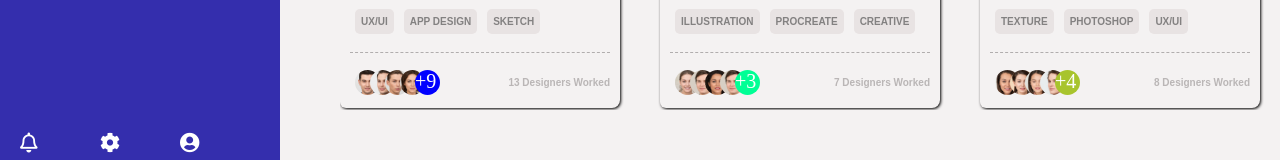
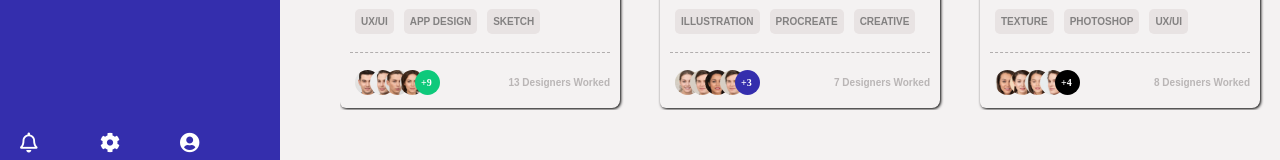
Before and after one commit to pavinane/DesigTask, a React (Create React App) app: page / in a window 1280 px wide. Shown: the part 557-717 px from the top of the page. Built offline with nearby package versions, Linux system fonts and the light colour scheme.

Commit message:
work-card had some changes

```diff
--- a/src/Leftcard.jsx
+++ b/src/Leftcard.jsx
@@ -185,7 +185,7 @@ const Card = ({ card }) => (
                             <img  id="worker4"src={cd.wrk4} alt=""/>
 
 
-                        <h1 id={cd.id}>{cd.num}</h1>
+                        <h1 id={cd.id} ><span>{cd.num}</span></h1>
                     </div>
                      <h2>{cd.worker}</h2>
                 </div>
--- a/src/leftcard.scss
+++ b/src/leftcard.scss
@@ -405,7 +405,7 @@
     grid-template-columns: 1fr 1fr 1fr 1fr 1fr;
     align-items: center;
     // width: 280px;
-    justify-items: end;
+    justify-items: center;
 
 
        img{
@@ -444,29 +444,37 @@
 
 
     h1{
-        font-size: 10px;
         margin: 0;
-        height: 25px;
-        width: 25px;
-        border-radius: 100%;
         position: relative;
-        left: -40px;
-        color: #fff;
-        font-size: 20px;
-        font-weight: normal;
+            left: -40px;
+
+            height: 25px;
+            width: 25px;
+            border-radius: 100%;
+        span{
+
+
+            position: relative;
+            top: -13px;
+            left: 6px;
+            color: #fff;
+            font-size: 10px;
+            font-weight: bold;
+        }
+
 
     }
 
     #num1{
-        background-color: blue;
+        background-color: rgb(14, 201, 123);
         align-self: center;
         justify-self: center;
     }
     #num2{
-        background-color: rgb(0, 255, 149);
+        background-color: #342ead;;
     }
     #num3{
-        background-color: rgb(168, 196, 45);
+        background-color:black;
     }
    }
     h2{
```
